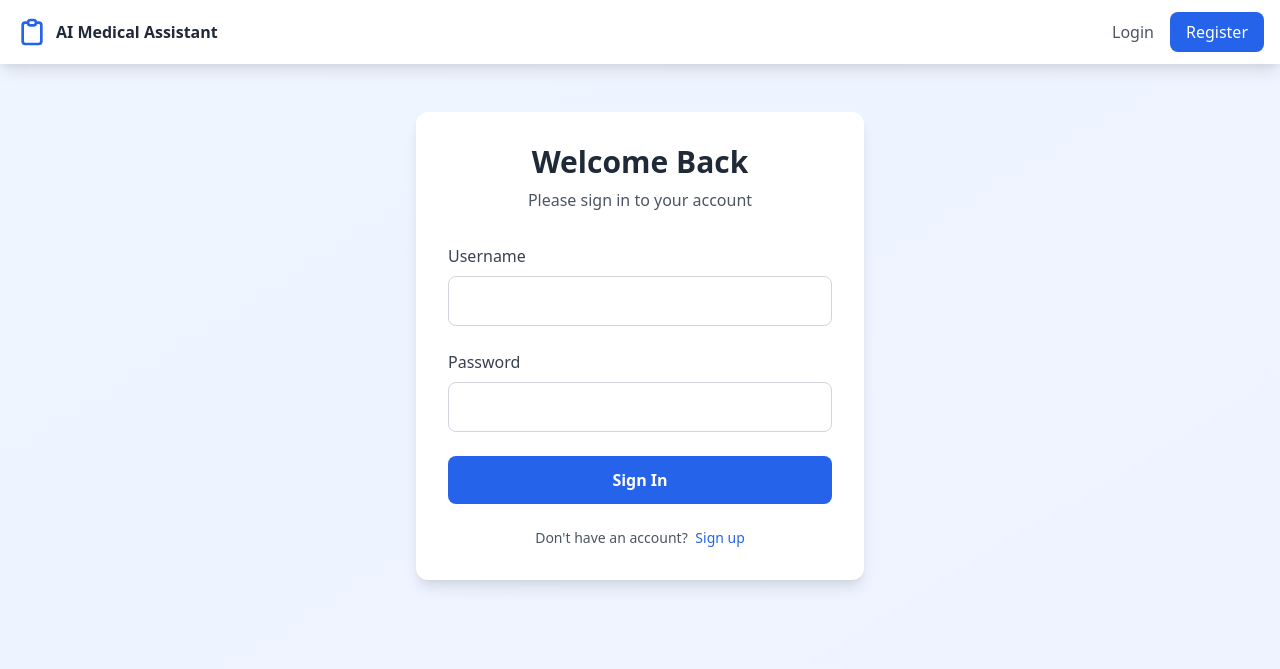
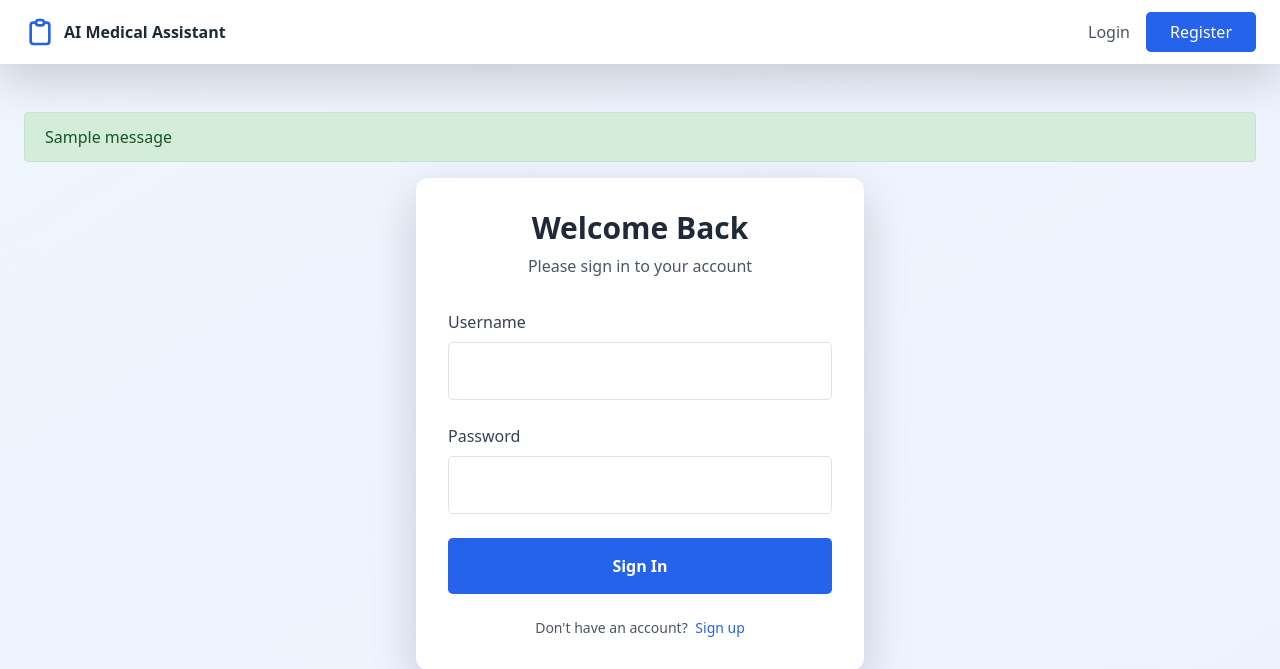
Before and after one commit to LuminarHub/Cancer---Kidney, a Django app: page / in a window 1280 px wide. Shown: the top 669 px of the page. Run offline with Django 5.2, Linux system fonts and the light colour scheme; tables that the repository leaves empty hold one stand-in row (values such as "Sample post"); one stand-in notice (Sample message) is shown; some libraries are stand-ins or nearby versions.

Commit message:
Update login.html

```diff
--- a/main/templates/login.html
+++ b/main/templates/login.html
@@ -6,7 +6,8 @@
     <meta name="viewport" content="width=device-width, initial-scale=1.0">
     <title>Login - AI Medical Assistant</title>
     <link rel="shortcut icon" type="image/icon" href="{% static 'images/logo.png' %}" style="border-radius: 0.75rem;">
-
+    <link href="https://maxcdn.bootstrapcdn.com/bootstrap/4.5.2/css/bootstrap.min.css" rel="stylesheet">
+    <script src="https://maxcdn.bootstrapcdn.com/bootstrap/4.5.2/js/bootstrap.min.js"></script>
     <link href="https://cdnjs.cloudflare.com/ajax/libs/tailwindcss/2.2.19/tailwind.min.css" rel="stylesheet">
 </head>
 <body class="bg-gradient-to-br from-blue-50 to-indigo-50 min-h-screen">
@@ -32,6 +33,17 @@
 
     <!-- Main Content -->
     <div class="container mx-auto px-4 py-12">
+        {% if messages %}
+            {% for message in messages %}
+                {% if message.tags == "success" %}
+                    <div class="alert alert-success">{{ message }}</div>
+                {% elif message.tags == "error" %}
+                    <div class="alert alert-danger">{{ message }}</div>
+                {% else %}
+                    <div class="alert alert-info">{{ message }}</div>
+                {% endif %}
+            {% endfor %}
+        {% endif %}
         <div class="max-w-md mx-auto bg-white rounded-xl shadow-lg p-8">
             <div class="text-center mb-8">
                 <h2 class="text-3xl font-bold text-gray-800">Welcome Back</h2>
```
